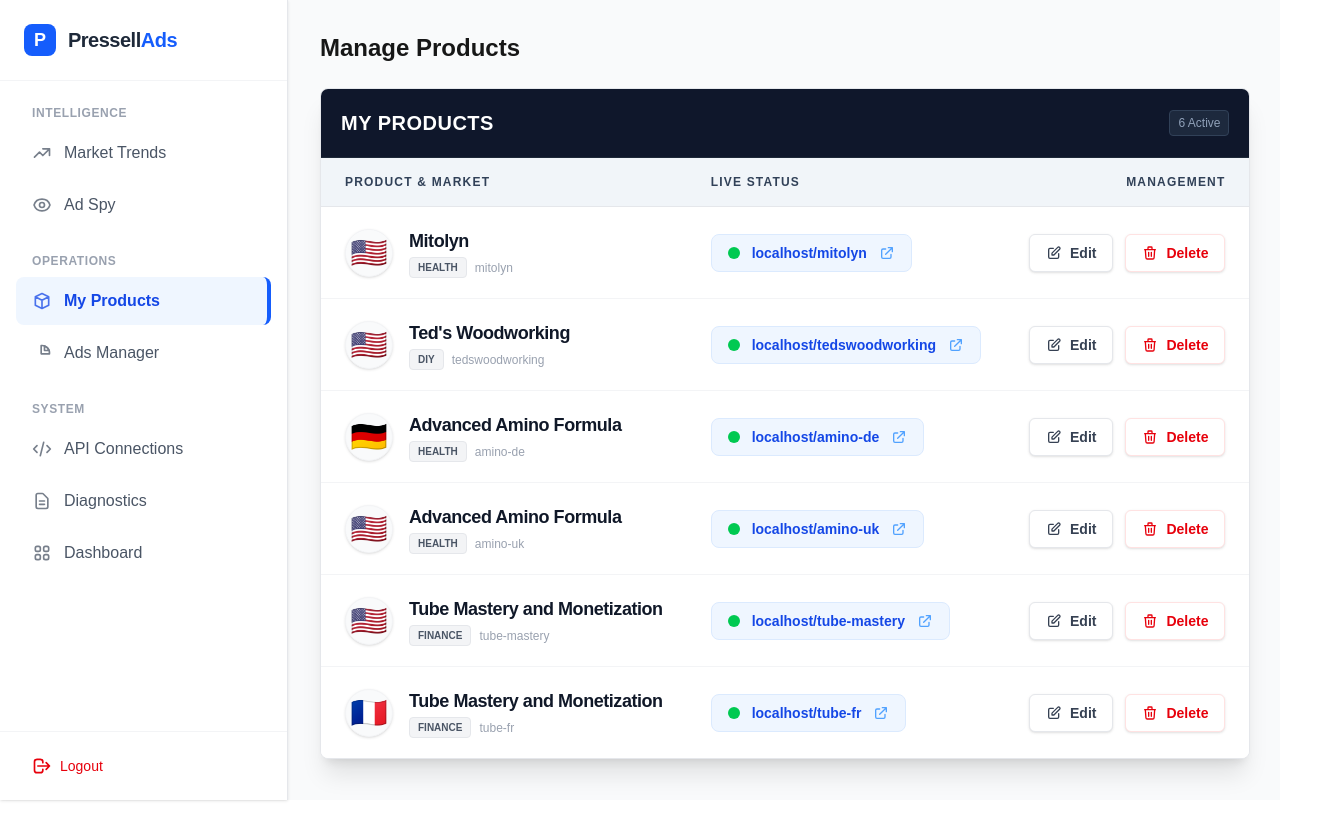
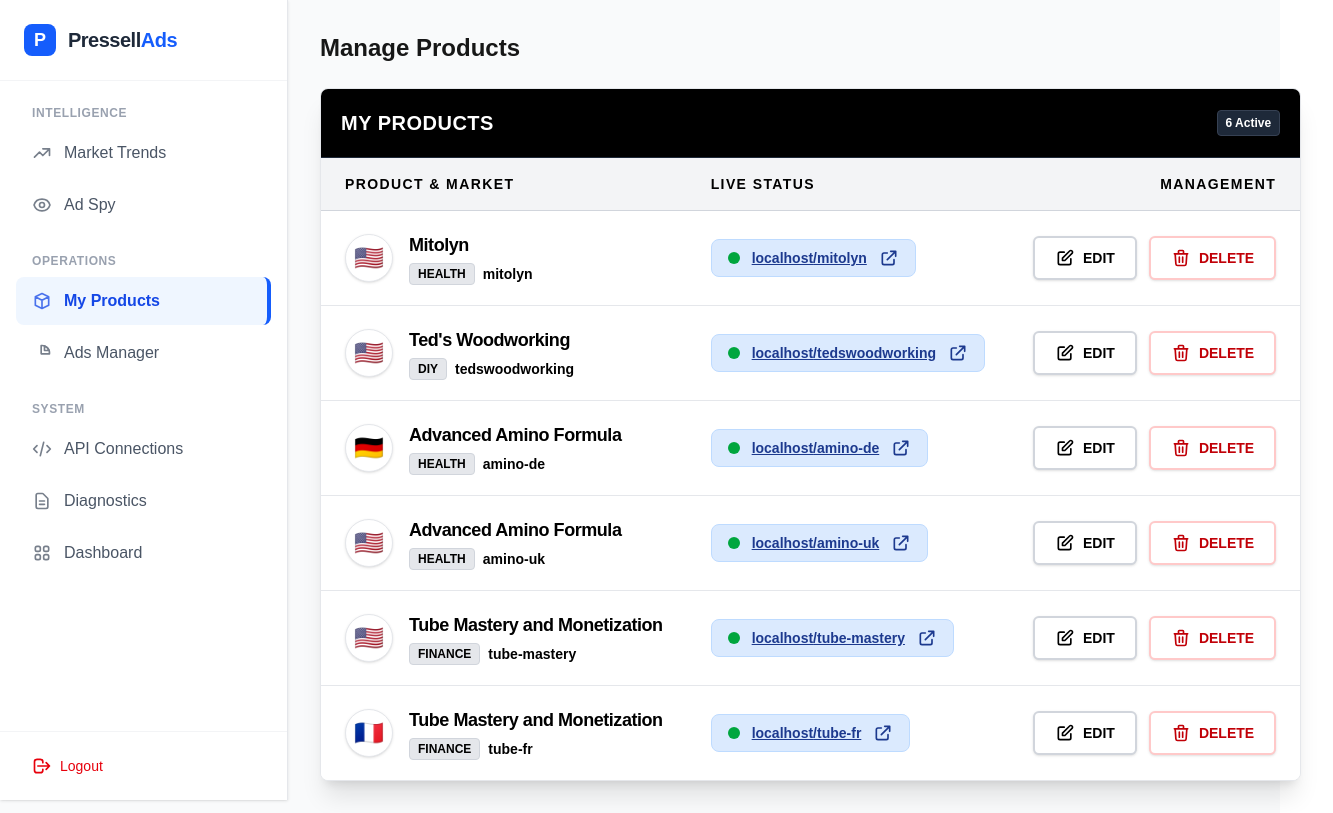
Before and after one commit to johndallapace-rgb/pressell-googleads, a Next.js app: page /admin/products in a window 1280 px wide. Shown: the whole page, 1333 px wide, since content can reach past the window. Built offline with nearby package versions, Linux system fonts and the light colour scheme.

Commit message:
UI: High Contrast My Products, Large Flags, and Highlighted Regen Button

```diff
--- a/src/components/ProductForm.tsx
+++ b/src/components/ProductForm.tsx
@@ -604,15 +604,17 @@
                     type="button"
                     onClick={handleReGenerateMagic}
                     disabled={reGenerating || !product.official_url}
-                    className="bg-gradient-to-r from-purple-600 to-pink-600 text-white px-4 py-2 rounded text-sm font-bold hover:opacity-90 disabled:opacity-50 shadow-md flex items-center gap-2"
+                    className="bg-black text-white px-6 py-2 rounded text-sm font-black hover:bg-gray-800 disabled:opacity-50 shadow-lg flex items-center gap-2 transform hover:scale-105 transition-all border-2 border-transparent hover:border-purple-500"
                 >
                     {reGenerating ? (
                         <>
                             <svg className="animate-spin h-4 w-4 text-white" fill="none" viewBox="0 0 24 24"><circle className="opacity-25" cx="12" cy="12" r="10" stroke="currentColor" strokeWidth="4"></circle><path className="opacity-75" fill="currentColor" d="M4 12a8 8 0 018-8V0C5.373 0 0 5.373 0 12h4zm2 5.291A7.962 7.962 0 014 12H0c0 3.042 1.135 5.824 3 7.938l3-2.647z"></path></svg>
-                            Refining...
+                            RE-GENERATING MAGIC...
                         </>
                     ) : (
-                        '✨ Re-generate Magic'
+                        <>
+                            <span className="text-lg">✨</span> RE-GENERATE AI CONTENT
+                        </>
                     )}
                 </button>
             </div>
--- a/src/components/ProductList.tsx
+++ b/src/components/ProductList.tsx
@@ -56,42 +56,42 @@
 
   return (
     <div className="bg-white rounded-lg shadow-xl overflow-hidden border border-gray-200">
-      <div className="bg-slate-900 p-5 border-b border-gray-800 flex justify-between items-center">
+      <div className="bg-black p-5 border-b border-gray-800 flex justify-between items-center">
         <h2 className="text-xl font-bold text-white tracking-wide">MY PRODUCTS</h2>
-        <span className="bg-slate-800 text-slate-400 text-xs px-2 py-1 rounded border border-slate-700">
+        <span className="bg-gray-800 text-white text-xs px-2 py-1 rounded border border-gray-700 font-bold">
             {products.length} Active
         </span>
       </div>
 
       {products.length === 0 ? (
         <div className="p-12 text-center bg-gray-50">
-          <p className="text-gray-500 text-lg">No products found.</p>
-          <p className="text-sm text-gray-400 mt-2">Use "Market Trends" to spy and create one!</p>
+          <p className="text-black text-lg font-bold">No products found.</p>
+          <p className="text-gray-800 mt-2">Use "Market Trends" to spy and create one!</p>
         </div>
       ) : (
         <table className="min-w-full divide-y divide-gray-200">
-          <thead className="bg-slate-100">
+          <thead className="bg-gray-100">
             <tr>
-              <th className="px-6 py-4 text-left text-xs font-black text-slate-700 uppercase tracking-widest border-b border-gray-200">Product & Market</th>
-              <th className="px-6 py-4 text-left text-xs font-black text-slate-700 uppercase tracking-widest border-b border-gray-200">Live Status</th>
-              <th className="px-6 py-4 text-right text-xs font-black text-slate-700 uppercase tracking-widest border-b border-gray-200">Management</th>
+              <th className="px-6 py-4 text-left text-sm font-black text-black uppercase tracking-widest border-b border-gray-300">Product & Market</th>
+              <th className="px-6 py-4 text-left text-sm font-black text-black uppercase tracking-widest border-b border-gray-300">Live Status</th>
+              <th className="px-6 py-4 text-right text-sm font-black text-black uppercase tracking-widest border-b border-gray-300">Management</th>
             </tr>
           </thead>
-          <tbody className="bg-white divide-y divide-gray-100">
+          <tbody className="bg-white divide-y divide-gray-200">
             {products.map((product) => (
-              <tr key={product.slug} className="hover:bg-blue-50/50 transition-colors duration-150">
+              <tr key={product.slug} className="hover:bg-blue-50 transition-colors duration-150">
                 <td className="px-6 py-5 whitespace-nowrap">
                   <div className="flex items-center gap-4">
-                    <div className="flex-shrink-0 w-12 h-12 flex items-center justify-center bg-gray-50 rounded-full border border-gray-100 shadow-sm text-3xl">
+                    <div className="flex-shrink-0 w-12 h-12 flex items-center justify-center bg-white rounded-full border border-gray-200 shadow-sm text-2xl" style={{ fontSize: '1.5rem' }}>
                         {getFlag(product.language)}
                     </div>
                     <div>
-                        <div className="text-lg font-bold text-gray-900 tracking-tight">{product.name}</div>
-                        <div className="flex items-center gap-2 mt-0.5">
-                            <span className="px-2 py-0.5 rounded text-[10px] font-bold uppercase bg-gray-100 text-gray-600 border border-gray-200">
+                        <div className="text-lg font-black text-black tracking-tight">{product.name}</div>
+                        <div className="flex items-center gap-2 mt-1">
+                            <span className="px-2 py-0.5 rounded text-xs font-bold uppercase bg-gray-200 text-black border border-gray-300">
                                 {product.vertical}
                             </span>
-                            <span className="text-xs text-gray-400 font-mono">
+                            <span className="text-sm text-black font-mono font-bold">
                                 {product.slug}
                             </span>
                         </div>
@@ -102,41 +102,41 @@
                   <a
                     href={`/${product.slug}`}
                     target="_blank"
-                    className="group flex items-center gap-3 px-4 py-2 rounded-lg bg-blue-50 border border-blue-100 hover:bg-blue-100 hover:border-blue-200 transition-all w-fit"
+                    className="group flex items-center gap-3 px-4 py-2 rounded-lg bg-blue-100 border border-blue-200 hover:bg-blue-200 hover:border-blue-300 transition-all w-fit"
                   >
                     <span className="relative flex h-3 w-3">
-                      <span className={`animate-ping absolute inline-flex h-full w-full rounded-full opacity-75 ${product.status === 'active' ? 'bg-green-400' : 'bg-gray-400'}`}></span>
-                      <span className={`relative inline-flex rounded-full h-3 w-3 ${product.status === 'active' ? 'bg-green-500' : 'bg-gray-500'}`}></span>
+                      <span className={`animate-ping absolute inline-flex h-full w-full rounded-full opacity-75 ${product.status === 'active' ? 'bg-green-500' : 'bg-gray-500'}`}></span>
+                      <span className={`relative inline-flex rounded-full h-3 w-3 ${product.status === 'active' ? 'bg-green-600' : 'bg-gray-600'}`}></span>
                     </span>
 
-                    <span className="text-sm font-bold text-blue-700 font-mono group-hover:text-blue-800">
+                    <span className="text-sm font-bold text-blue-900 font-mono group-hover:text-blue-950 underline">
                         {typeof window !== 'undefined' ? window.location.host : 'topproductofficial.com'}/{product.slug}
                     </span>
 
-                    <svg className="w-4 h-4 text-blue-400 group-hover:text-blue-600 group-hover:translate-x-0.5 transition-all" fill="none" stroke="currentColor" viewBox="0 0 24 24"><path strokeLinecap="round" strokeLinejoin="round" strokeWidth={2} d="M10 6H6a2 2 0 00-2 2v10a2 2 0 002 2h10a2 2 0 002-2v-4M14 4h6m0 0v6m0-6L10 14" /></svg>
+                    <svg className="w-5 h-5 text-blue-900 group-hover:translate-x-0.5 transition-all" fill="none" stroke="currentColor" viewBox="0 0 24 24"><path strokeLinecap="round" strokeLinejoin="round" strokeWidth={2} d="M10 6H6a2 2 0 00-2 2v10a2 2 0 002 2h10a2 2 0 002-2v-4M14 4h6m0 0v6m0-6L10 14" /></svg>
                   </a>
                 </td>
                 <td className="px-6 py-5 whitespace-nowrap text-right text-sm font-medium">
                   <div className="flex justify-end items-center gap-3">
                     <Link
                         href={`/admin/products/${product.slug}`}
-                        className="flex items-center gap-2 px-4 py-2 bg-white border border-gray-200 rounded-md text-gray-700 font-bold hover:bg-gray-50 hover:border-gray-300 hover:text-blue-600 transition-all shadow-sm"
+                        className="flex items-center gap-2 px-5 py-2.5 bg-white border-2 border-gray-300 rounded-md text-black font-black hover:bg-gray-100 hover:border-gray-400 hover:text-blue-700 transition-all shadow-sm"
                     >
-                        <svg className="w-4 h-4" fill="none" stroke="currentColor" viewBox="0 0 24 24"><path strokeLinecap="round" strokeLinejoin="round" strokeWidth={2} d="M11 5H6a2 2 0 00-2 2v11a2 2 0 002 2h11a2 2 0 002-2v-5m-1.414-9.414a2 2 0 112.828 2.828L11.828 15H9v-2.828l8.586-8.586z" /></svg>
-                        Edit
+                        <svg className="w-5 h-5" fill="none" stroke="currentColor" viewBox="0 0 24 24"><path strokeLinecap="round" strokeLinejoin="round" strokeWidth={2} d="M11 5H6a2 2 0 00-2 2v11a2 2 0 002 2h11a2 2 0 002-2v-5m-1.414-9.414a2 2 0 112.828 2.828L11.828 15H9v-2.828l8.586-8.586z" /></svg>
+                        EDIT
                     </Link>
 
                     <button
                         onClick={() => handleDelete(product.slug, product.name)}
                         disabled={deleting === product.slug}
-                        className="flex items-center gap-2 px-4 py-2 bg-white border border-red-100 rounded-md text-red-600 font-bold hover:bg-red-50 hover:border-red-200 transition-all shadow-sm disabled:opacity-50 disabled:cursor-wait"
+                        className="flex items-center gap-2 px-5 py-2.5 bg-white border-2 border-red-200 rounded-md text-red-700 font-black hover:bg-red-50 hover:border-red-300 transition-all shadow-sm disabled:opacity-50 disabled:cursor-wait"
                     >
                         {deleting === product.slug ? (
-                            <svg className="animate-spin h-4 w-4" xmlns="http://www.w3.org/2000/svg" fill="none" viewBox="0 0 24 24"><circle className="opacity-25" cx="12" cy="12" r="10" stroke="currentColor" strokeWidth="4"></circle><path className="opacity-75" fill="currentColor" d="M4 12a8 8 0 018-8V0C5.373 0 0 5.373 0 12h4zm2 5.291A7.962 7.962 0 014 12H0c0 3.042 1.135 5.824 3 7.938l3-2.647z"></path></svg>
+                            <svg className="animate-spin h-5 w-5" xmlns="http://www.w3.org/2000/svg" fill="none" viewBox="0 0 24 24"><circle className="opacity-25" cx="12" cy="12" r="10" stroke="currentColor" strokeWidth="4"></circle><path className="opacity-75" fill="currentColor" d="M4 12a8 8 0 018-8V0C5.373 0 0 5.373 0 12h4zm2 5.291A7.962 7.962 0 014 12H0c0 3.042 1.135 5.824 3 7.938l3-2.647z"></path></svg>
                         ) : (
-                            <svg className="w-4 h-4" fill="none" stroke="currentColor" viewBox="0 0 24 24"><path strokeLinecap="round" strokeLinejoin="round" strokeWidth={2} d="M19 7l-.867 12.142A2 2 0 0116.138 21H7.862a2 2 0 01-1.995-1.858L5 7m5 4v6m4-6v6m1-10V4a1 1 0 00-1-1h-4a1 1 0 00-1 1v3M4 7h16" /></svg>
+                            <svg className="w-5 h-5" fill="none" stroke="currentColor" viewBox="0 0 24 24"><path strokeLinecap="round" strokeLinejoin="round" strokeWidth={2} d="M19 7l-.867 12.142A2 2 0 0116.138 21H7.862a2 2 0 01-1.995-1.858L5 7m5 4v6m4-6v6m1-10V4a1 1 0 00-1-1h-4a1 1 0 00-1 1v3M4 7h16" /></svg>
                         )}
-                        Delete
+                        DELETE
                     </button>
                   </div>
                 </td>
```
